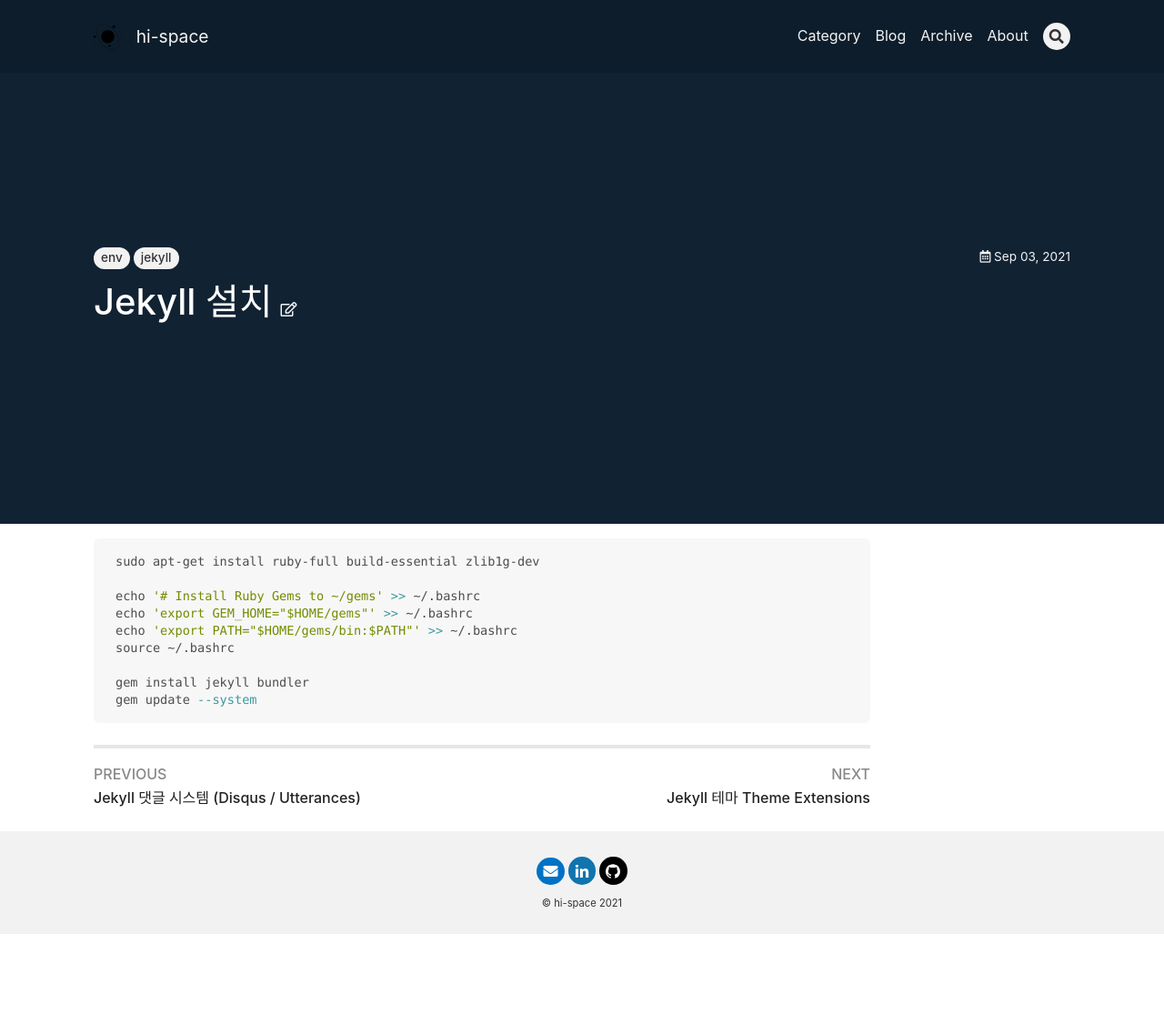
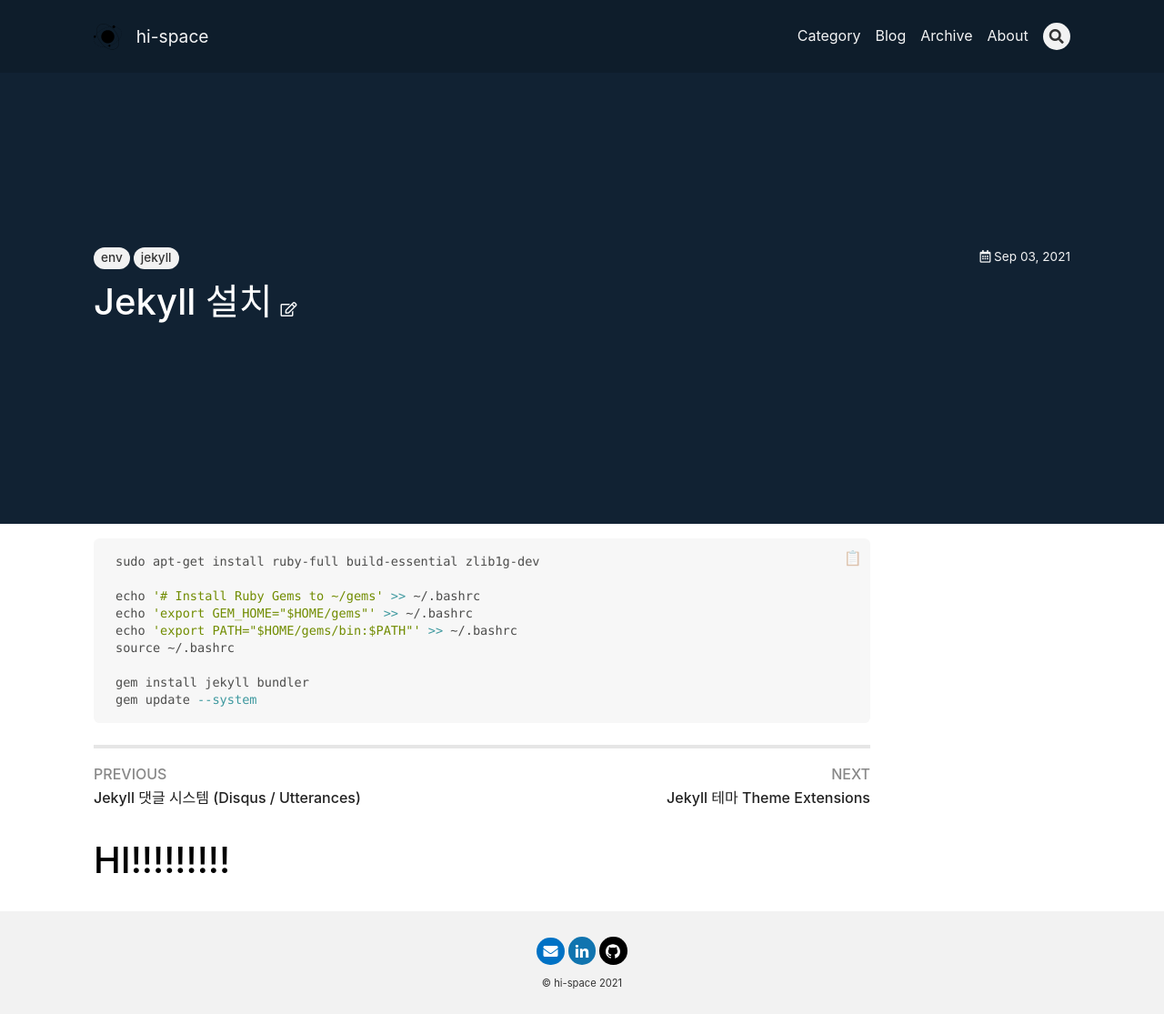
Before and after one commit to onecommit/hi-space.github.io, a Jekyll site: the page built from _posts/21-09-03-jekyll-install.md, in a window 1280 px wide. Shown: the whole page at 91% size. Built offline with Jekyll 4.4.1, drawn with Linux system fonts in a browser that asks for light colours; nearby versions of some CDN libraries; comment, search, counter and statistics services are not loaded; before the commit the page ends 1027 px from its top, so only the background shows below that.

Commit message:
codes copy

```diff
--- a/_config.yml
+++ b/_config.yml
@@ -119,7 +119,7 @@
 ## => Comments
 ##############################
 comments:
-  provider: # false (default), "disqus", "gitalk", "valine", "custom"
+  provider: gitalk # false (default), "disqus", "gitalk", "valine", "custom"
 
   ## Disqus
   disqus:
@@ -128,11 +128,12 @@
   ## Gitalk
   # please refer to https://github.com/gitalk/gitalk for more info.
   gitalk:
-    clientID    : # GitHub Application Client ID
-    clientSecret: # GitHub Application Client Secret
-    repository  : # GitHub repo
-    owner       : # GitHub repo owner
+    clientID    : 99700722e08335ee0670
+    clientSecret: be7c3f0588403856ba613090fb0a9b645512cd83
+    repository  : hi-space.github.io
+    owner       : hi-space
     admin: # GitHub repo owner and collaborators, only these guys can initialize GitHub issues, IT IS A LIST.
+      - hi-space
       # - your GitHub Id
 
   ## Valine
--- a/_includes/comments-providers/gitalk.html
+++ b/_includes/comments-providers/gitalk.html
@@ -4,6 +4,8 @@
 	site.comments.gitalk.repository and
 	site.comments.gitalk.owner and
 	site.comments.gitalk.admin -%}
+
+	<h1>HI!!!!!!!!!</h1>
 
 	<!-- fix text color in the input textarea of gitalk -->
 	<style type="text/css">
--- /dev/null
+++ b/_includes/scripts/utils/codeCopy.js
@@ -0,0 +1,21 @@
+var highlightBlocks = document.querySelectorAll('pre.highlight');
+
+highlightBlocks.forEach(function (codeBlock) {
+  var copyButton = document.createElement('button');
+  copyButton.className = 'copy-code-button';
+  copyButton.type = 'button';
+  copyButton.ariaLabel = 'Copy code to clipboard';
+
+  codeBlock.prepend(copyButton);
+
+  copyButton.addEventListener('click', function () {
+    var code = codeBlock.querySelector('td.rouge-code').innerText.trim();
+    window.navigator.clipboard.writeText(code);
+
+    copyButton.classList.add('copied');
+
+    setTimeout(function () {
+      copyButton.classList.remove('copied');
+    }, 2000);
+  });
+});
--- a/_layouts/page.html
+++ b/_layouts/page.html
@@ -253,6 +253,7 @@
     {%- include scripts/components/lightbox.js -%}
   {%- endif -%}
   {%- include scripts/page.js -%}
+  {%- include scripts/utils/codeCopy.js -%}
 </script>
 
 {%- if page.sidebar -%}
--- a/_sass/custom.scss
+++ b/_sass/custom.scss
@@ -1,3 +1,56 @@
 /* start custom scss snippet */
 
+.copy-code-button {
+    position: absolute;
+    border: none;
+    right: 0.2rem;
+    top: 0.2rem;
+    cursor: pointer;
+    font-size: 1rem;
+    padding: 6px 6px;
+    opacity: 0.4;
+    &:active,
+    // &:focus,
+    &:hover {
+      opacity: 1;
+    }
+
+    &::before {
+        content: "";    // Text
+    }
+
+    &::after {
+        content: "📋";
+        display: block;
+    }
+
+    // Change the state that toggled by JS
+    &.copied {
+        &::before {
+            content: "";    //Text
+        }
+
+        &::after {
+            content: "Copied";
+            font-size: 0.8rem;
+        }
+    }
+
+    &:active .copied,
+    // &:focus .copied,
+    &:hover .copied {
+      opacity: 1;
+    }
+
+    transition: 0.4s;
+}
+
+// hover animation
+.copy-code-button:hover {
+    transform: rotate(-10deg) translate(0px, -3px);
+}
+pre.highlight {
+    position: relative;
+}
+
 /* end custom scss snippet */
```
